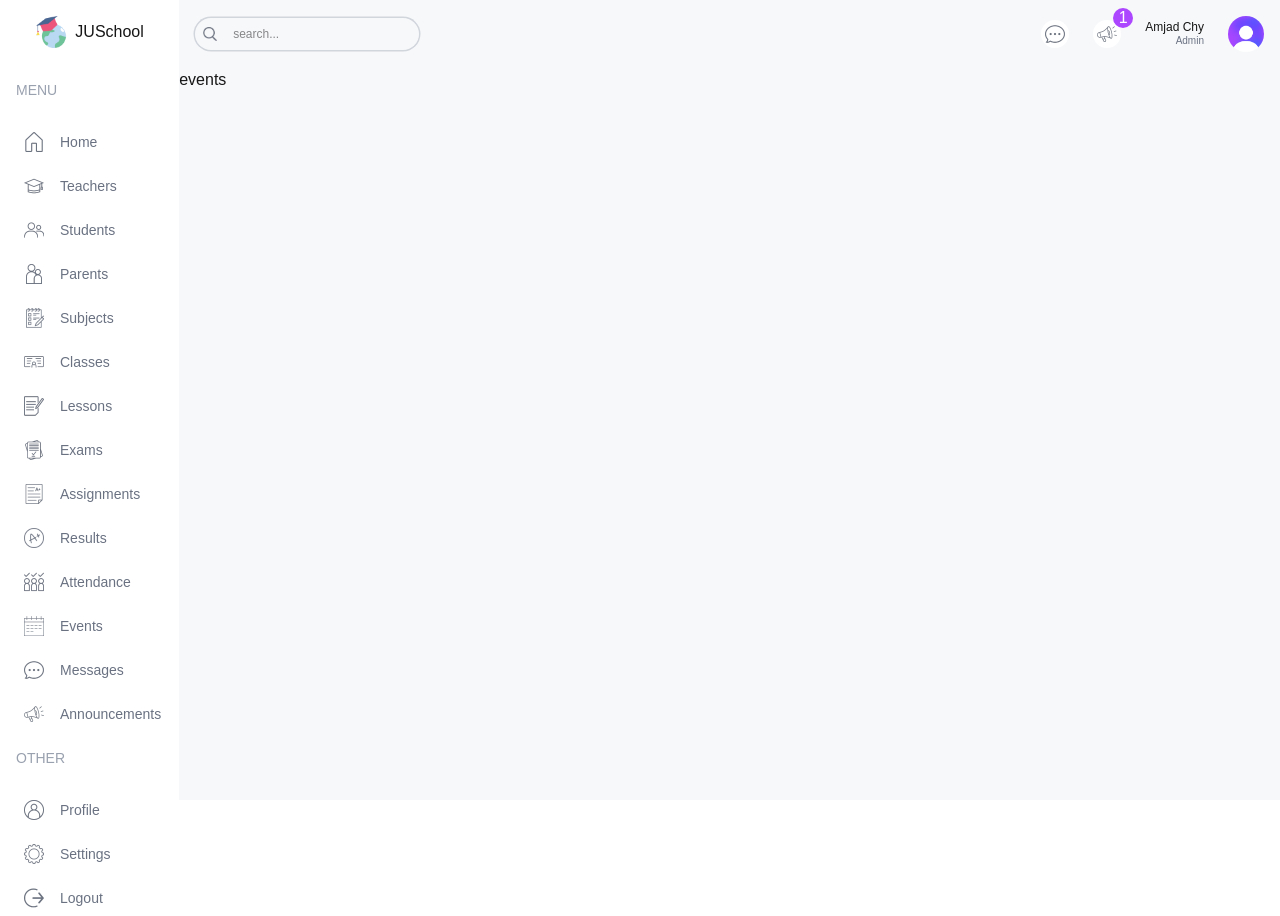
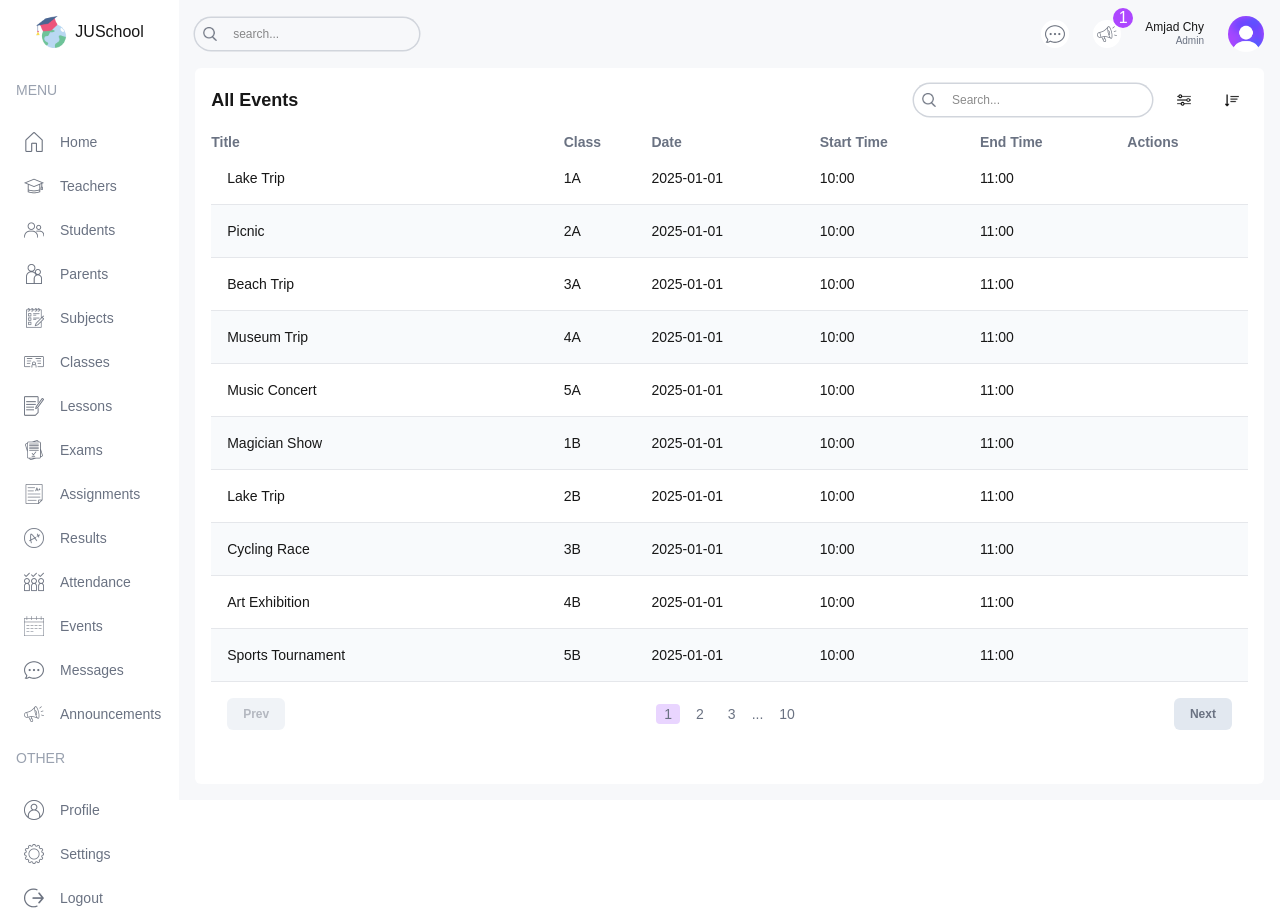
Before and after one commit to AmjadChowdhury/school-management-dash, a Next.js app: page /list/events in a window 1280 px wide. Built offline with nearby package versions, Linux system fonts and the light colour scheme.

Commit message:
events section and announcement section are added

```diff
--- a/src/app/(dashboard)/list/announcements/page.tsx
+++ b/src/app/(dashboard)/list/announcements/page.tsx
@@ -1,11 +1,87 @@
-import React from 'react';
+// import FormModal from "@/components/FormModal";
+import Pagination from "@/components/Pagination";
+import Table from "@/components/Table";
+import TableSearch from "@/components/TableSearch";
+import { announcementsData, role } from "@/lib/data";
+import Image from "next/image";
 
-const page = () => {
-    return (
-        <div>
-            announcements
-        </div>
-    );
+type Announcement = {
+  id: number;
+  title: string;
+  class: string;
+  date: string;
 };
 
-export default page;
+const columns = [
+  {
+    header: "Title",
+    accessor: "title",
+  },
+  {
+    header: "Class",
+    accessor: "class",
+  },
+  {
+    header: "Date",
+    accessor: "date",
+    className: "hidden md:table-cell",
+  },
+  {
+    header: "Actions",
+    accessor: "action",
+  },
+];
+
+const AnnouncementListPage = () => {
+  const renderRow = (item: Announcement) => (
+    <tr
+      key={item.id}
+      className="border-b border-gray-200 even:bg-slate-50 text-sm hover:bg-lamaPurpleLight"
+    >
+      <td className="flex items-center gap-4 p-4">{item.title}</td>
+      <td>{item.class}</td>
+      <td className="hidden md:table-cell">{item.date}</td>
+      <td>
+        <div className="flex items-center gap-2">
+          {/* {role === "admin" && (
+            <>
+              <FormModal table="announcement" type="update" data={item} />
+              <FormModal table="announcement" type="delete" id={item.id} />
+            </>
+          )} */}
+        </div>
+      </td>
+    </tr>
+  );
+
+  return (
+    <div className="bg-white p-4 rounded-md flex-1 m-4 mt-0">
+      {/* TOP */}
+      <div className="flex items-center justify-between">
+        <h1 className="hidden md:block text-lg font-semibold">
+          All Announcements
+        </h1>
+        <div className="flex flex-col md:flex-row items-center gap-4 w-full md:w-auto">
+          <TableSearch />
+          <div className="flex items-center gap-4 self-end">
+            <button className="w-8 h-8 flex items-center justify-center rounded-full bg-lamaYellow">
+              <Image src="/filter.png" alt="" width={14} height={14} />
+            </button>
+            <button className="w-8 h-8 flex items-center justify-center rounded-full bg-lamaYellow">
+              <Image src="/sort.png" alt="" width={14} height={14} />
+            </button>
+            {/* {role === "admin" && (
+              <FormModal table="announcement" type="create" />
+            )} */}
+          </div>
+        </div>
+      </div>
+      {/* LIST */}
+      <Table columns={columns} renderRow={renderRow} data={announcementsData} />
+      {/* PAGINATION */}
+      <Pagination />
+    </div>
+  );
+};
+
+export default AnnouncementListPage;
--- a/src/app/(dashboard)/list/events/page.tsx
+++ b/src/app/(dashboard)/list/events/page.tsx
@@ -1,11 +1,97 @@
-import React from 'react';
+// import FormModal from "@/components/FormModal";
+import Pagination from "@/components/Pagination";
+import Table from "@/components/Table";
+import TableSearch from "@/components/TableSearch";
+import { eventsData, role } from "@/lib/data";
+import Image from "next/image";
 
-const page = () => {
-    return (
-        <div>
-            events
-        </div>
-    );
+type Event = {
+  id: number;
+  title: string;
+  class: string;
+  date: string;
+  startTime: string;
+  endTime: string;
 };
 
-export default page;
+const columns = [
+  {
+    header: "Title",
+    accessor: "title",
+  },
+  {
+    header: "Class",
+    accessor: "class",
+  },
+  {
+    header: "Date",
+    accessor: "date",
+    className: "hidden md:table-cell",
+  },
+  {
+    header: "Start Time",
+    accessor: "startTime",
+    className: "hidden md:table-cell",
+  },
+  {
+    header: "End Time",
+    accessor: "endTime",
+    className: "hidden md:table-cell",
+  },
+  {
+    header: "Actions",
+    accessor: "action",
+  },
+];
+
+const EventListPage = () => {
+  const renderRow = (item: Event) => (
+    <tr
+      key={item.id}
+      className="border-b border-gray-200 even:bg-slate-50 text-sm hover:bg-lamaPurpleLight"
+    >
+      <td className="flex items-center gap-4 p-4">{item.title}</td>
+      <td>{item.class}</td>
+      <td className="hidden md:table-cell">{item.date}</td>
+      <td className="hidden md:table-cell">{item.startTime}</td>
+      <td className="hidden md:table-cell">{item.endTime}</td>
+      <td>
+        <div className="flex items-center gap-2">
+          {/* {role === "admin" && (
+            <>
+              <FormModal table="event" type="update" data={item} />
+              <FormModal table="event" type="delete" id={item.id} />
+            </>
+          )} */}
+        </div>
+      </td>
+    </tr>
+  );
+
+  return (
+    <div className="bg-white p-4 rounded-md flex-1 m-4 mt-0">
+      {/* TOP */}
+      <div className="flex items-center justify-between">
+        <h1 className="hidden md:block text-lg font-semibold">All Events</h1>
+        <div className="flex flex-col md:flex-row items-center gap-4 w-full md:w-auto">
+          <TableSearch />
+          <div className="flex items-center gap-4 self-end">
+            <button className="w-8 h-8 flex items-center justify-center rounded-full bg-lamaYellow">
+              <Image src="/filter.png" alt="" width={14} height={14} />
+            </button>
+            <button className="w-8 h-8 flex items-center justify-center rounded-full bg-lamaYellow">
+              <Image src="/sort.png" alt="" width={14} height={14} />
+            </button>
+            {/* {role === "admin" && <FormModal table="event" type="create" />} */}
+          </div>
+        </div>
+      </div>
+      {/* LIST */}
+      <Table columns={columns} renderRow={renderRow} data={eventsData} />
+      {/* PAGINATION */}
+      <Pagination />
+    </div>
+  );
+};
+
+export default EventListPage;
```
